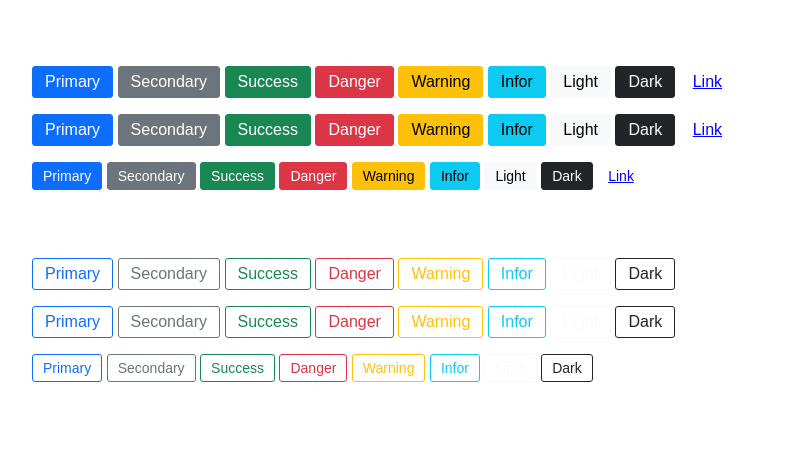
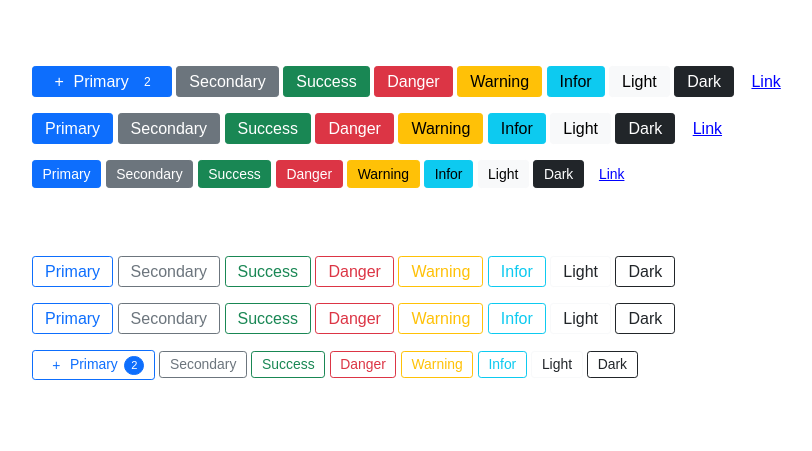
Before and after one commit to Win32Neshta/html-lessons, a plain HTML site: page index.html in a window 1280 px wide. Shown: the whole page, without its empty margins (208-1020 px from the left). Drawn offline with Linux system fonts and the light colour scheme.

Commit message:
Buttons добвлен + и цифра

```diff
--- a/css/style.css
+++ b/css/style.css
@@ -15,6 +15,7 @@ html,
 body{
     margin: 0;
     padding: 0;
+    font-size: 16px;
     color: black;
     font-family: 'Jost', sans-serif;
 }
@@ -29,9 +30,9 @@ body{
 /*style btn_md*/
 
 .btn {
-    border-width: 1px;
+    border-width: .06rem;
     border-style: solid;
-    border-radius: 3px;
+    border-radius: .2rem;
     color: black;
     text-decoration: none;
     cursor: pointer;
@@ -44,13 +45,38 @@ body{
 }
 
 .btn_md {
-    font-size: 16px;
-	padding: 6px 12px;
+    font-size: 1rem;
+	padding: .35rem .75rem;
 }
 
 .btn_sm {
-    font-size: 14px;
-	padding: 5px 10px;
+    font-size: .87rem;
+	padding: .3rem .6rem;
+}
+
+.btn_plus {
+    padding: .6rem;
+}
+
+.btn_number {
+    padding: .6em;
+    font-size: .75em;
+    margin-left: .6em;
+    border: .1em solid transparent;
+    background-color: transparent;
+}
+
+.btn_number-outline {
+    display: inline-block;
+    width: 1.2em;
+    padding: .2em;
+    margin-left: .6em;
+    font-size: .8em;
+    border: .1em solid var(--primary);
+    border-radius: 5em;
+    background-color: var(--primary);
+    color: white;
+
 }
 
 .btn_primary,
@@ -206,7 +232,7 @@ body{
 }
 
 .btn_outline-light {
-    color: var(--light);
+    color: var(--dark);
 }
 
 .btn_outline-dark {
--- a/index.html
+++ b/index.html
@@ -10,7 +10,7 @@
 <body>
     <div class="container">
         <p>
-            <button class="btn btn_md btn_primary btn_hover-black">Primary</button>
+            <button class="btn btn_md btn_primary btn_hover-black"><span class="btn_plus">+</span>Primary<span class="btn_number">2</span></button>
             <button class="btn btn_md btn_secondary btn_hover-black">Secondary</button>
             <button class="btn btn_md btn_success btn_hover-black">Success</button>
             <button class="btn btn_md btn_danger btn_hover-black">Danger</button>
@@ -65,7 +65,7 @@
             <a class="btn btn_md btn_outline btn_outline-dark" href="#">Dark</a>
         </p>
         <p>
-            <button class="btn btn_sm btn_outline btn_outline-primary">Primary</button>
+            <button class="btn btn_sm btn_outline btn_outline-primary"><span class="btn_plus">+</span>Primary<span class="btn_number-outline">2</span></button>
             <button class="btn btn_sm btn_outline btn_outline-secondary">Secondary</button>
             <button class="btn btn_sm btn_outline btn_outline-success">Success</button>
             <button class="btn btn_sm btn_outline btn_outline-danger">Danger</button>
```
